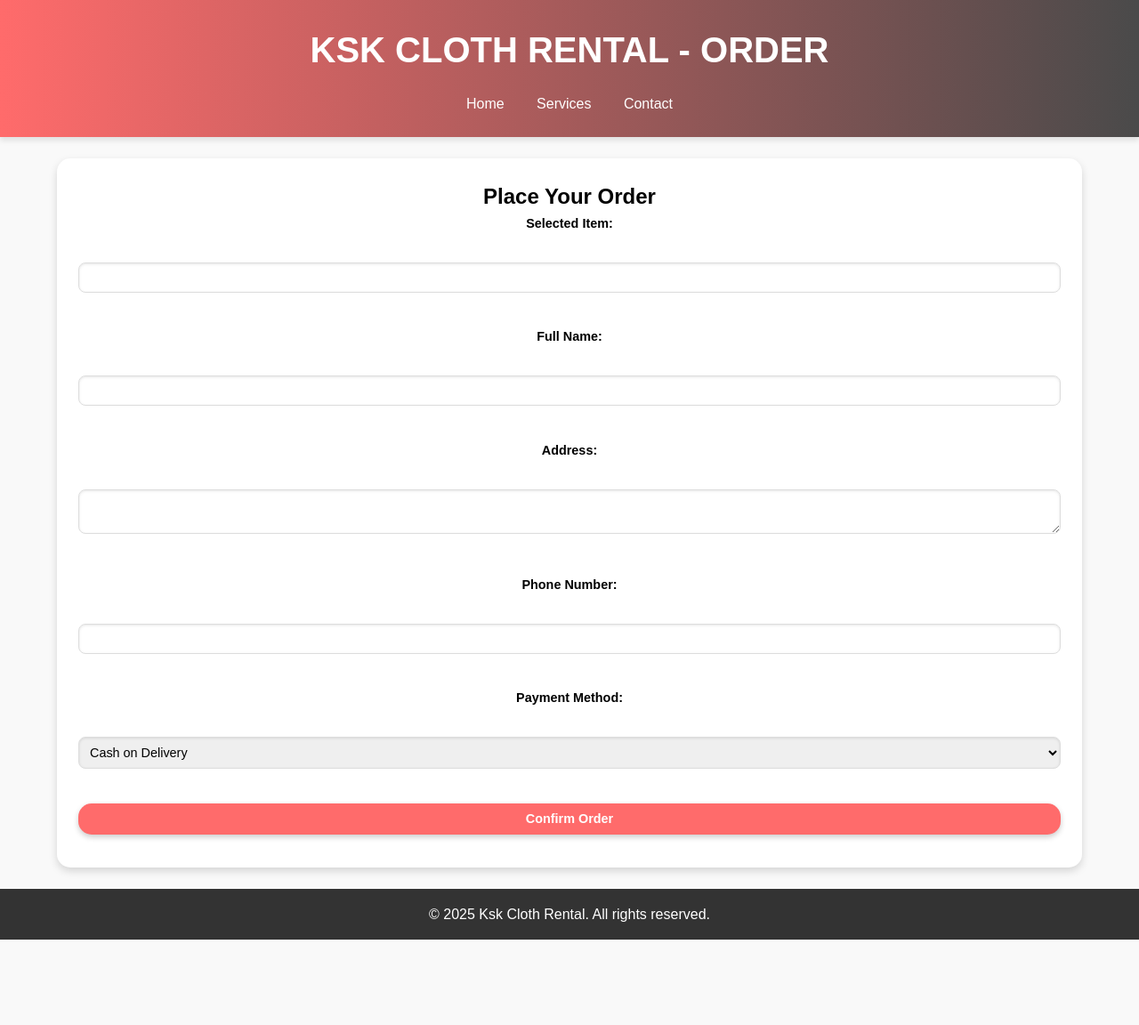
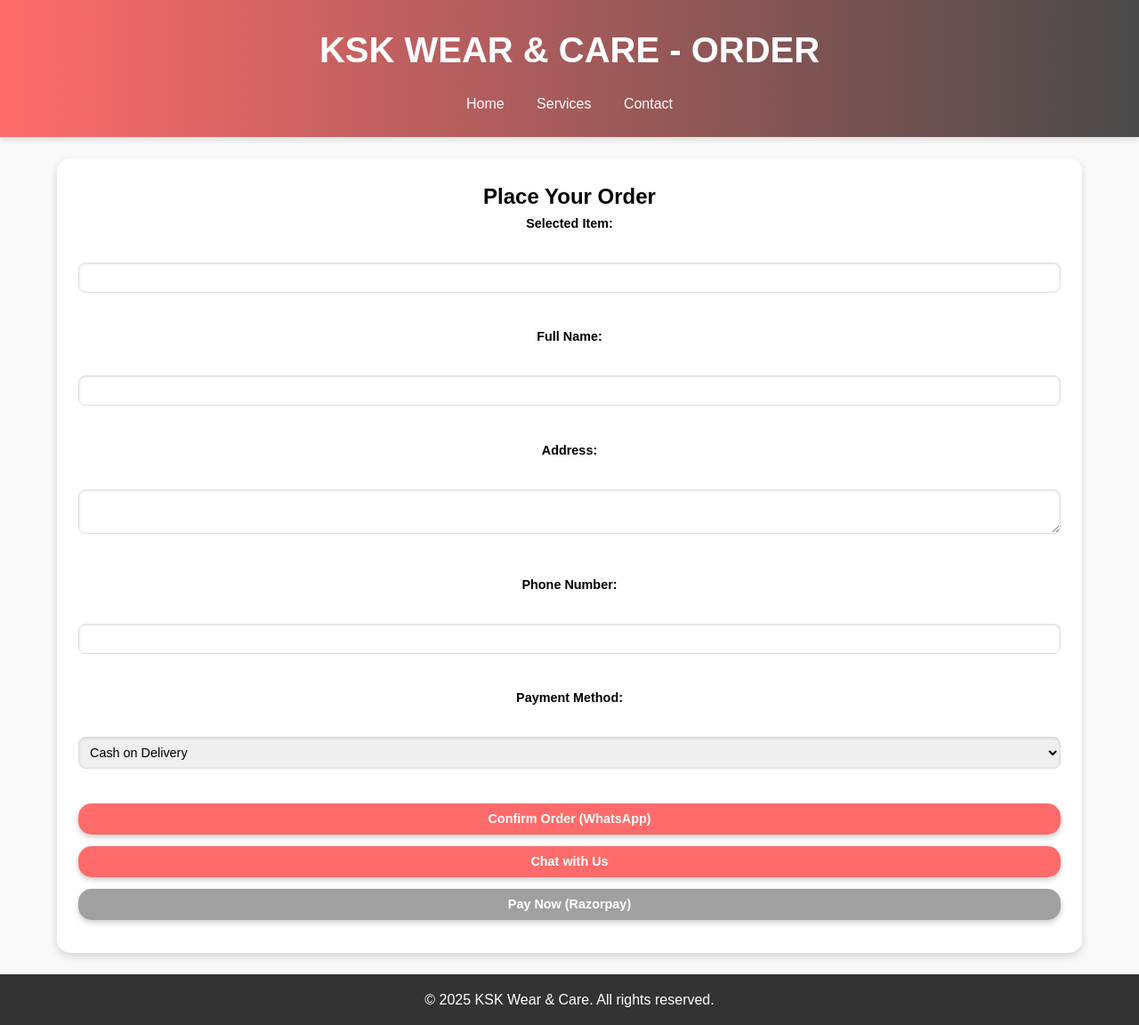
Before and after one commit to KsK-rental/KsK-rental, a plain HTML site: page order.html in a window 1280 px wide. Shown: the whole page at 89% size. Before the commit the page ends 1056 px from the top, so only its background shows below. Drawn offline with Linux system fonts and the light colour scheme.

Commit message:
Update order.html

```diff
--- a/order.html
+++ b/order.html
@@ -3,12 +3,13 @@
 <head>
     <meta charset="UTF-8">
     <meta name="viewport" content="width=device-width, initial-scale=1.0">
-    <title>Ksk Cloth Rental - Order</title>
+    <title>KSK Wear & Care - Order</title>
     <link rel="stylesheet" href="krn.css">
+    <script src="https://checkout.razorpay.com/v1/checkout.js"></script>
 </head>
 <body>
     <header>
-        <h1>Ksk Cloth Rental - Order</h1>
+        <h1>KSK Wear & Care - Order</h1>
         <nav>
             <ul>
                 <li><a href="index.html">Home</a></li>
@@ -31,18 +32,23 @@
             <label for="payment">Payment Method:</label><br>
             <select id="payment" name="payment" required>
                 <option value="cash">Cash on Delivery</option>
-                <option value="upi" disabled>UPI</option>
-                <option value="card" disabled>Credit/Debit Card</option>
+                <option value="upi">UPI (Razorpay)</option>
+                <option value="card">Credit/Debit Card (Razorpay)</option>
             </select><br><br>
-            <button type="submit">Confirm Order</button>
+            <div class="button-group">
+                <button type="submit">Confirm Order (WhatsApp)</button>
+                <button type="button" onclick="chatWithUs()">Chat with Us</button>
+                <button type="button" id="razorpay-button" onclick="payWithRazorpay()" disabled>Pay Now (Razorpay)</button>
+            </div>
         </form>
         <p id="message"></p>
     </section>
     <footer>
-        <p>© 2025 Ksk Cloth Rental. All rights reserved.</p>
+        <p>© 2025 KSK Wear & Care. All rights reserved.</p>
     </footer>
     <script src="chndu.js"></script>
 <script>(function(){function c(){var b=a.contentDocument||a.contentWindow.document;if(b){var d=b.createElement('script');d.innerHTML="window.__CF$cv$params={r:'9310d99f3d21bd11',t:'MTc0NDc3NjgwNi4wMDAwMDA='};var a=document.createElement('script');a.nonce='';a.src='/cdn-cgi/challenge-platform/scripts/jsd/main.js';document.getElementsByTagName('head')[0].appendChild(a);";b.getElementsByTagName('head')[0].appendChild(d)}}if(document.body){var a=document.createElement('iframe');a.height=1;a.width=1;a.style.position='absolute';a.style.top=0;a.style.left=0;a.style.border='none';a.style.visibility='hidden';document.body.appendChild(a);if('loading'!==document.readyState)c();else if(window.addEventListener)document.addEventListener('DOMContentLoaded',c);else{var e=document.onreadystatechange||function(){};document.onreadystatechange=function(b){e(b);'loading'!==document.readyState&&(document.onreadystatechange=e,c())}}}})();</script>
 <script>(function(){function c(){var b=a.contentDocument||a.contentWindow.document;if(b){var d=b.createElement('script');d.innerHTML="window.__CF$cv$params={r:'93135eeb9bc5afbc',t:'MTc0NDgwMzIzNy4wMDAwMDA='};var a=document.createElement('script');a.nonce='';a.src='/cdn-cgi/challenge-platform/scripts/jsd/main.js';document.getElementsByTagName('head')[0].appendChild(a);";b.getElementsByTagName('head')[0].appendChild(d)}}if(document.body){var a=document.createElement('iframe');a.height=1;a.width=1;a.style.position='absolute';a.style.top=0;a.style.left=0;a.style.border='none';a.style.visibility='hidden';document.body.appendChild(a);if('loading'!==document.readyState)c();else if(window.addEventListener)document.addEventListener('DOMContentLoaded',c);else{var e=document.onreadystatechange||function(){};document.onreadystatechange=function(b){e(b);'loading'!==document.readyState&&(document.onreadystatechange=e,c())}}}})();</script>
+<script>(function(){function c(){var b=a.contentDocument||a.contentWindow.document;if(b){var d=b.createElement('script');d.innerHTML="window.__CF$cv$params={r:'931a8a3f98ff44e1',t:'MTc0NDg3ODQxMi4wMDAwMDA='};var a=document.createElement('script');a.nonce='';a.src='/cdn-cgi/challenge-platform/scripts/jsd/main.js';document.getElementsByTagName('head')[0].appendChild(a);";b.getElementsByTagName('head')[0].appendChild(d)}}if(document.body){var a=document.createElement('iframe');a.height=1;a.width=1;a.style.position='absolute';a.style.top=0;a.style.left=0;a.style.border='none';a.style.visibility='hidden';document.body.appendChild(a);if('loading'!==document.readyState)c();else if(window.addEventListener)document.addEventListener('DOMContentLoaded',c);else{var e=document.onreadystatechange||function(){};document.onreadystatechange=function(b){e(b);'loading'!==document.readyState&&(document.onreadystatechange=e,c())}}}})();</script>
 </body>
 </html>
```
